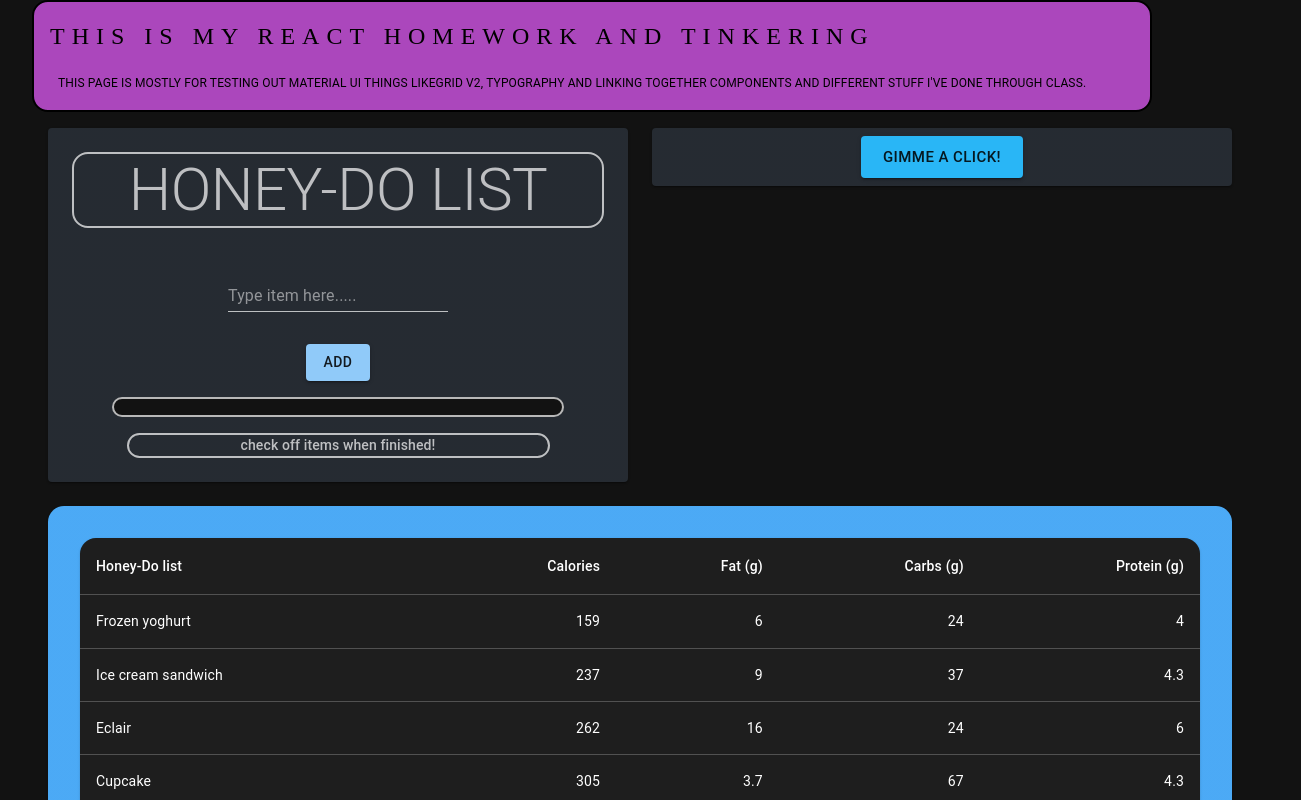
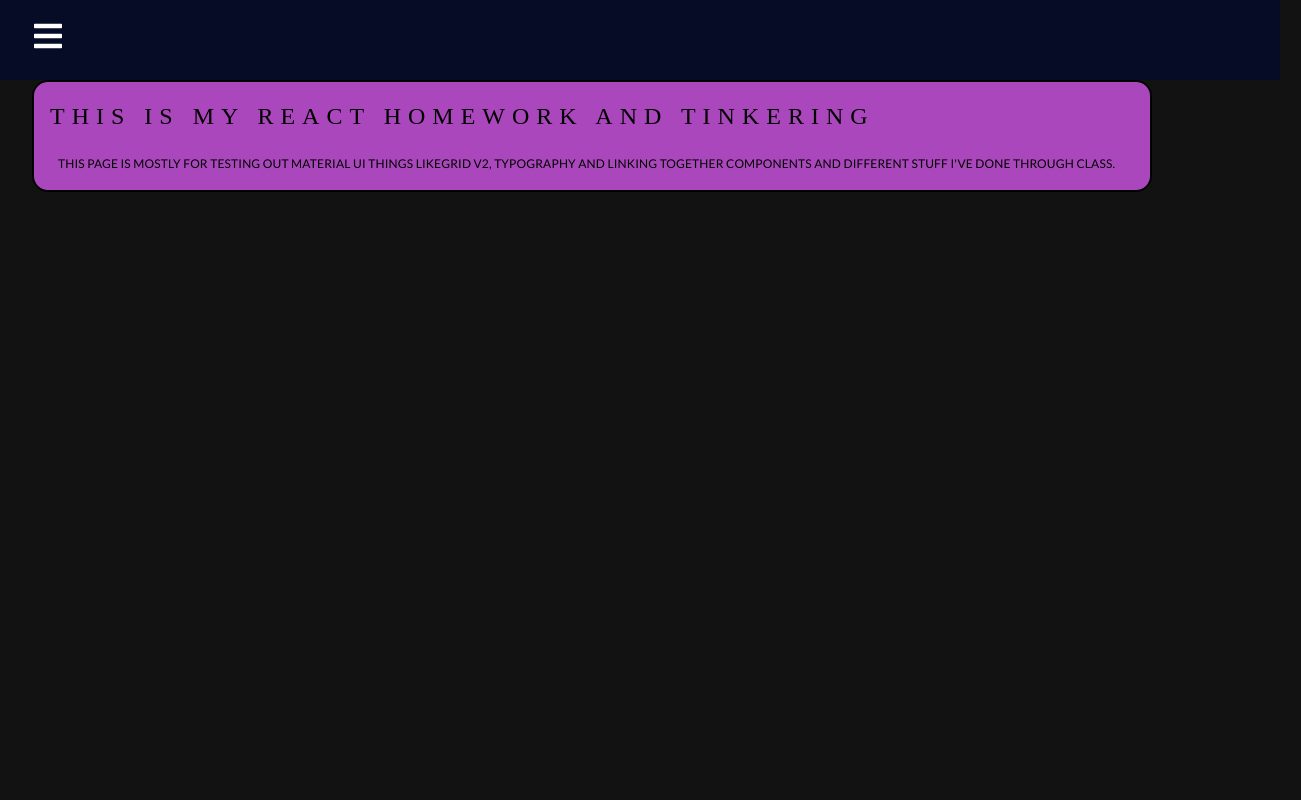
Before and after one commit to SeanECurrie/WEEK-8-REACT-HW, a React (Create React App) app: page / in a window 1280 px wide. Shown: the top 800 px of the page, 1301 px wide, since content can reach past the window. Built offline with nearby package versions, Linux system fonts and the light colour scheme.

Commit message:
Navbar and routes

```diff
--- a/src/App.css
+++ b/src/App.css
@@ -1,38 +1,19 @@
-.App {
-  text-align: center;
+
+@import url("https://fonts.googleapis.com/css2?family=Lato&display=swap");
+
+* {
+  box-sizing: border-box;
+  margin: 0;
+  padding: 0;
+  font-family: "Lato", sans-serif;
 }
 
-.App-logo {
-  height: 40vmin;
-  pointer-events: none;
-}
-
-@media (prefers-reduced-motion: no-preference) {
-  .App-logo {
-    animation: App-logo-spin infinite 20s linear;
-  }
-}
-
-.App-header {
-  background-color: #282c34;
-  min-height: 100vh;
+.home,
+.reports,
+.products {
   display: flex;
-  flex-direction: column;
+  height: 90vh;
   align-items: center;
   justify-content: center;
-  font-size: calc(10px + 2vmin);
-  color: white;
+  font-size: 3rem;
 }
-
-.App-link {
-  color: #61dafb;
-}
-
-@keyframes App-logo-spin {
-  from {
-    transform: rotate(0deg);
-  }
-  to {
-    transform: rotate(360deg);
-  }
-}
--- a/src/App.js
+++ b/src/App.js
@@ -6,6 +6,11 @@ import MyCustomGrid from "./components/MyCustomGrid";
 import { ThemeProvider, createTheme } from "@mui/material/styles";
 import CssBaseline from "@mui/material/CssBaseline";
 import { palette } from "@mui/system";
+import { BrowserRouter as Router, Routes, Route } from "react-router-dom";
+import Home from "./pages/Home";
+import Reports from "./pages/Reports";
+import Products from "./pages/Products";
+import Navbar from "./components/Navbar";
 
 const darkTheme = createTheme({
   palette: {
@@ -21,55 +26,23 @@ class App extends Component {
 
   render() {
     return (
+
       <ThemeProvider theme={darkTheme}>
         <CssBaseline />
 
         <div className="App">
-          <Box
-            sx={{
-              textTransform: 'uppercase',
-              textAlign: "left",
-              backgroundColor: "secondary.dark",
-              mr: 16,
-              ml:4,
-              borderRadius: 4,
-              border: 2,
-              pb:2,
-              color : 'black',
-            }}
-          >
-            <Typography
+        <>
+          <Router>
+            <Navbar />
+            <Routes>
+              <Route path="/" element={<Home />} exact />
+              <Route path="/reports" element={<Reports />} />
+              <Route path="/products" element={<Products />} />
+            </Routes>
+          </Router>
+        </>
 
-              sx={{
-                fontFamily : 'Miller Display',
-                color : 'black',
-                letterSpacing : 7,
-                p:2,
-                fontSize : 24,
-                width: "80%",
-              }}
 
-            >
-              This is my React homework and tinkering
-            </Typography>
-            <Typography
-              sx={{
-                fontSize: 12,
-                gap: 2,
-                p: 3,
-                g:2,
-                mb:6,
-
-                width: "80%",
-              }}
-              variant="subtitle3"
-            >
-              This page is mostly for testing out Material UI things likeGrid
-              v2, typography and linking together components and different stuff
-              i've done through class.
-            </Typography>
-          </Box>
-          <MyCustomGrid></MyCustomGrid>
         </div>
       </ThemeProvider>
     );
--- a/src/components/MyCustomGrid.jsx
+++ b/src/components/MyCustomGrid.jsx
@@ -3,11 +3,12 @@ import { styled } from "@mui/material/styles";
 import Box from "@mui/material/Box";
 import Paper from "@mui/material/Paper";
 import Grid from "@mui/material/Grid";
-import { Typography } from "@mui/material";
+
 import MyCustomButton from "../components/MyCustomButton";
 import MyCustomIMGTable from "../components/MyCustomIMGTable";
 import MyCustomTable from "../components/MyCustomTable";
 import ToDoList from "../components/ToDoList";
+import { Formik, Field, Form } from "formik";
 
 const Item = styled(Paper)(({ theme }) => ({
   backgroundColor: theme.palette.mode === "dark" ? "#1A2027" : "#fff",
@@ -27,38 +28,67 @@ export default class MyCustomGrid extends Component {
       <div>
         <Box sx={{ gap: 2, p: 2, mx: "auto", width: "95%", flexGrow: 1 }}>
           <Grid container spacing={3}>
-            <Grid item={true} xs={6}>
+            <Grid item={true} xs={12}>
               <Item>
                 <ToDoList />
               </Item>
             </Grid>
-            <Grid item={true} xs={6}>
+            <Grid item={true} xs={12}>
               <Item>
                 <MyCustomButton />
               </Item>
             </Grid>
             <Grid item={true} xs={12}>
-              <Item sx={{
-              backgroundColor: "primary.dark",
-              borderRadius: 4,
+              <Item
+                sx={{
+                  backgroundColor: "primary.dark",
+                  borderRadius: 4,
 
-              p: 4,
-
-            }}>
+                  p: 4,
+                }}
+              >
                 <MyCustomTable />
               </Item>
             </Grid>
-            <Grid item={true} xs={8}>
+            <Grid item={true} xs={12}>
               <Item>
-                <MyCustomIMGTable/>
+                <MyCustomIMGTable />
               </Item>
             </Grid>
 
-            <Grid item={true} xs={4}>
+            <Grid item={true} xs={12}>
               <Item>
-                <Typography variant="h1">
-                  This is a responsive grid box
-                </Typography>
+                <div>
+                <Formik
+                  initialValues={{
+                    firstName: "",
+                    lastName: "",
+                    email: "",
+                  }}
+                  onSubmit={async (values) => {
+                    await new Promise((r) => setTimeout(r, 500));
+                    alert(JSON.stringify(values, null, 2));
+                  }}
+                >
+                  <Form>
+                    <label htmlFor="firstName">First Name</label>
+                    <Field id="firstName" name="firstName" placeholder="Jane" />
+
+                    <label htmlFor="lastName">Last Name</label>
+                    <Field id="lastName" name="lastName" placeholder="Doe" />
+
+                    <label htmlFor="email">Email</label>
+                    <Field
+                      id="email"
+                      name="email"
+                      placeholder="jane@acme.com"
+                      type="email"
+                    />
+                    <button type="submit">Submit</button>
+                  </Form>
+
+                </Formik>
+                </div>
               </Item>
             </Grid>
           </Grid>
--- /dev/null
+++ b/src/components/Navbar.css
@@ -0,0 +1,76 @@
+.navbar {
+  background-color: #060b26;
+  height: 80px;
+  display: flex;
+  justify-content: start;
+  align-items: center;
+}
+
+.menu-bars {
+  margin-left: 2rem;
+  font-size: 2rem;
+  background: none;
+
+}
+
+.nav-menu {
+  background-color: #060b26;
+  opacity: .7;
+  z-index: 1;
+  width: 250px;
+  height: 100vh;
+  display: flex;
+  justify-content: center;
+  position: fixed;
+  top: 0;
+  left: -100%;
+  transition: 850ms;
+}
+
+.nav-menu.active {
+  left: 0;
+  transition: 350ms;
+}
+
+.nav-text {
+  display: flex;
+  justify-content: start;
+  align-items: center;
+  padding: 8px 0px 8px 16px;
+  list-style: none;
+  height: 60px;
+}
+
+.nav-text a {
+  text-decoration: none;
+  text-shadow: 0.12em 0 black, 0 0.12em black, -0.12em 0 black, 0 -0.12em black;
+  color: #f5f5f5;
+  font-size: 20px;
+  width: 95%;
+  height: 100%;
+  display: flex;
+  align-items: center;
+  padding: 0 16px;
+  border-radius: 4px;
+}
+
+.nav-text a:hover {
+  background-color: #1a83ff;
+}
+
+.nav-menu-items {
+  width: 100%;
+}
+
+.navbar-toggle {
+  background-color: #060b26;
+  width: 100%;
+  height: 80px;
+  display: flex;
+  justify-content: start;
+  align-items: center;
+}
+
+span {
+  margin-left: 16px;
+}
--- /dev/null
+++ b/src/components/Navbar.jsx
@@ -0,0 +1,46 @@
+import React, { useState } from "react";
+import * as FaIcons from "react-icons/fa";
+import * as AiIcons from "react-icons/ai";
+import { Link } from "react-router-dom";
+import { SidebarData } from "./SidebarData";
+import "./Navbar.css";
+import { IconContext } from "react-icons";
+
+function Navbar() {
+  const [sidebar, setSidebar] = useState(false);
+
+  const showSidebar = () => setSidebar(!sidebar);
+
+  return (
+    <>
+      <IconContext.Provider value={{ color: "#fff" }}>
+        <div className="navbar">
+          <Link to="#" className="menu-bars">
+            <FaIcons.FaBars onClick={showSidebar} />
+          </Link>
+        </div>
+        <nav className={sidebar ? "nav-menu active" : "nav-menu"}>
+          <ul className="nav-menu-items" onClick={showSidebar}>
+            <li className="navbar-toggle">
+              <Link to="#" className="menu-bars">
+                {/* <AiIcons.AiOutlineClose /> */}
+              </Link>
+            </li>
+            {SidebarData.map((item, index) => {
+              return (
+                <li key={index} className={item.cName}>
+                  <Link to={item.path}>
+                    {item.icon}
+                    <span>{item.title}</span>
+                  </Link>
+                </li>
+              );
+            })}
+          </ul>
+        </nav>
+      </IconContext.Provider>
+    </>
+  );
+}
+
+export default Navbar;
--- /dev/null
+++ b/src/components/SidebarData.jsx
@@ -0,0 +1,43 @@
+import React from "react";
+import * as FaIcons from "react-icons/fa";
+import * as AiIcons from "react-icons/ai";
+import * as IoIcons from "react-icons/io";
+
+export const SidebarData = [
+  {
+    title: "Home",
+    path: "/",
+    icon: <AiIcons.AiFillHome />,
+    cName: "nav-text",
+  },
+  {
+    title: "Reports",
+    path: "/reports",
+    icon: <IoIcons.IoIosPaper />,
+    cName: "nav-text",
+  },
+  {
+    title: "Products",
+    path: "/products",
+    icon: <FaIcons.FaCartPlus />,
+    cName: "nav-text",
+  },
+  {
+    title: "Team",
+    path: "/team",
+    icon: <IoIcons.IoMdPeople />,
+    cName: "nav-text",
+  },
+  {
+    title: "Messages",
+    path: "/messages",
+    icon: <FaIcons.FaEnvelopeOpenText />,
+    cName: "nav-text",
+  },
+  {
+    title: "Support",
+    path: "/support",
+    icon: <IoIcons.IoMdHelpCircle />,
+    cName: "nav-text",
+  },
+];
--- /dev/null
+++ b/src/pages/Home.jsx
@@ -0,0 +1,54 @@
+import React from "react";
+import Box from "@mui/material/Box";
+import { ListItemSecondaryAction, Typography } from "@mui/material";
+
+function Home() {
+  return (
+    <Box
+            sx={{
+              textTransform: 'uppercase',
+              textAlign: "left",
+              backgroundColor: "secondary.dark",
+              mr: 16,
+              ml:4,
+              borderRadius: 4,
+              border: 2,
+              pb:2,
+              color : 'black',
+            }}
+          >
+            <Typography
+
+              sx={{
+                fontFamily : 'Miller Display',
+                color : 'black',
+                letterSpacing : 7,
+                p:2,
+                fontSize : 24,
+                width: "80%",
+              }}
+
+            >
+              This is my React homework and tinkering
+            </Typography>
+            <Typography
+              sx={{
+                fontSize: 12,
+                gap: 2,
+                p: 3,
+                g:2,
+                mb:6,
+
+                width: "80%",
+              }}
+              variant="subtitle3"
+            >
+              This page is mostly for testing out Material UI things likeGrid
+              v2, typography and linking together components and different stuff
+              i've done through class.
+            </Typography>
+          </Box>
+  );
+}
+
+export default Home;
--- /dev/null
+++ b/src/pages/Products.jsx
@@ -0,0 +1,12 @@
+import React from "react";
+import MyCustomGrid from "../components/MyCustomGrid";
+
+function Products() {
+  return (
+    <>
+      <MyCustomGrid></MyCustomGrid>
+    </>
+  );
+}
+
+export default Products;
--- /dev/null
+++ b/src/pages/Reports.jsx
@@ -0,0 +1,15 @@
+import React from "react";
+import MyCustomIMGTable from "../components/MyCustomIMGTable";
+import Box from "@mui/material/Box";
+
+function Reports() {
+  return (
+    <>
+
+      <MyCustomIMGTable />
+
+    </>
+  );
+}
+
+export default Reports;
```
Also changed, not shown: package.json (+29 -1 lines), 2 other files (tests, documents, lock files or other folders).
